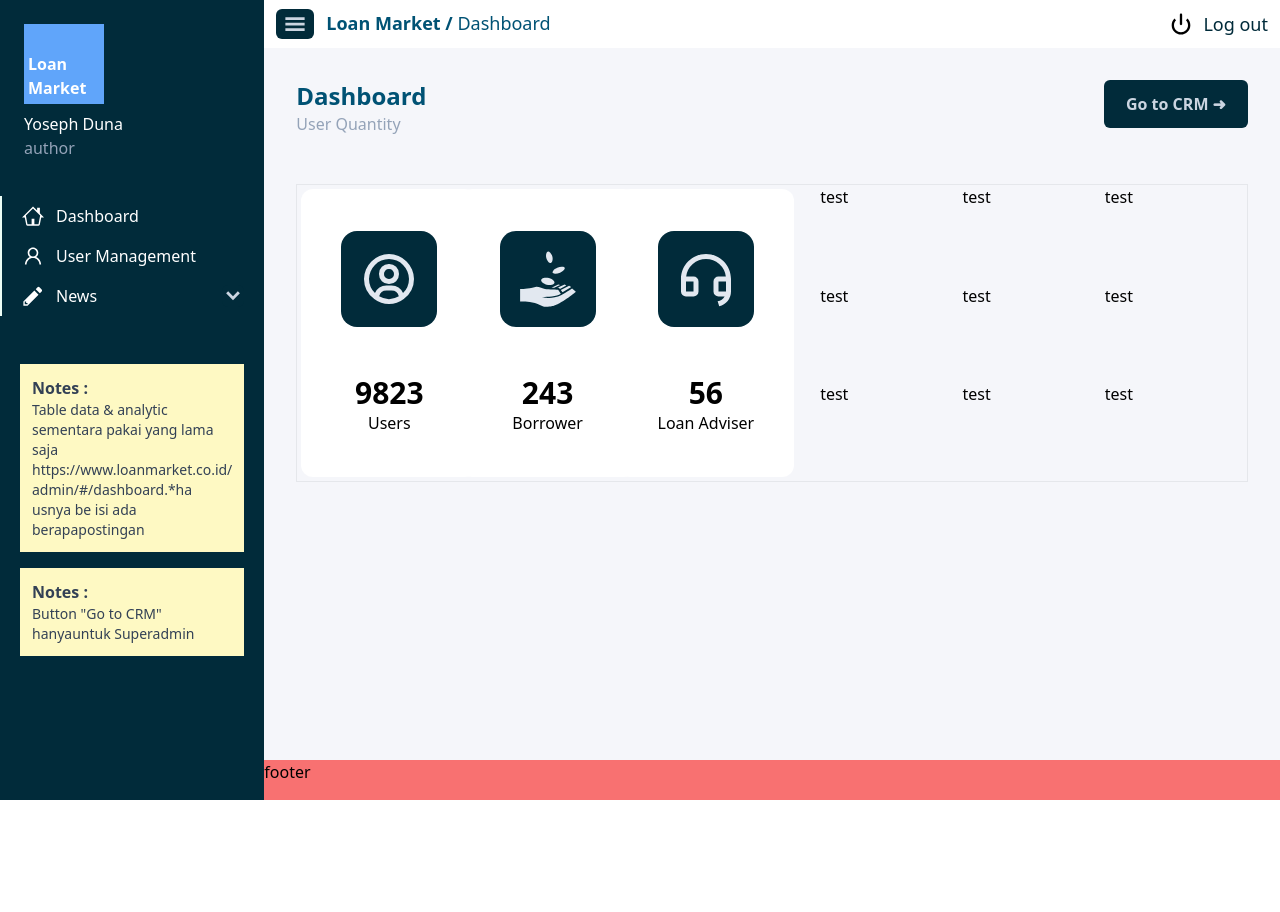
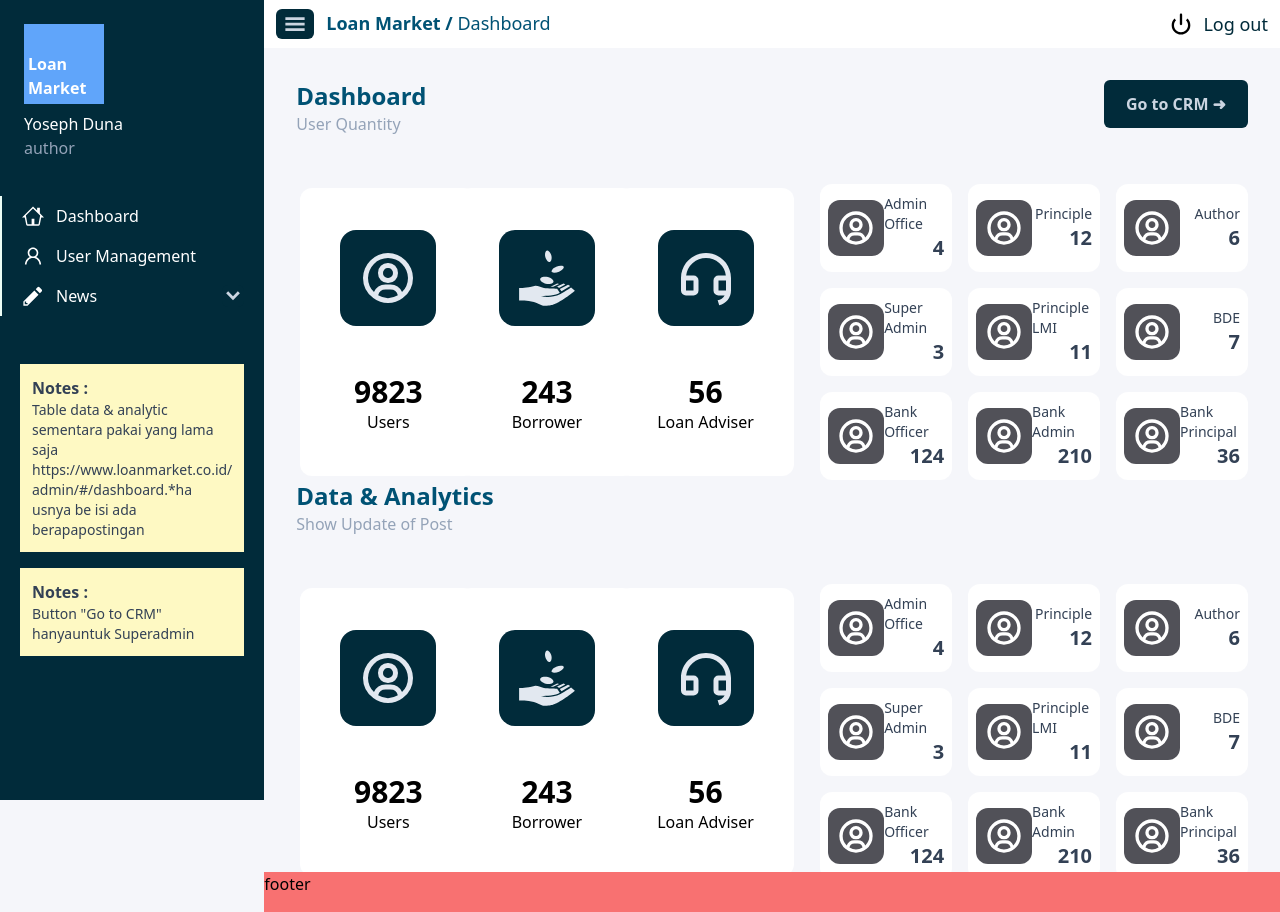
Before and after one commit to RendraAndriansyah/Loan-Market---assessment-, a React (Vite) app: page / in a window 1280 px wide. Before the commit the page ends 800 px from the top, so only its background shows below. Built offline with nearby package versions, Linux system fonts and the light colour scheme.

Commit message:
create homepage section 1

```diff
--- /dev/null
+++ b/src/components/fragments/CardRow.tsx
@@ -0,0 +1,19 @@
+type CardRowProps = {
+	icon: JSX.Element;
+	title: string;
+	value: number;
+};
+
+const CardRow = ({ icon, title, value }: CardRowProps) => {
+	return (
+		<div className="flex px-2 bg-white rounded-xl justify-between items-center">
+			<div className="bg-zinc-700/90 text-white p-2 rounded-xl">{icon}</div>
+			<div className="text-slate-700">
+				<h1 className="text-sm">{title}</h1>
+				<h1 className="text-right font-bold text-xl">{value}</h1>
+			</div>
+		</div>
+	);
+};
+
+export default CardRow;
--- a/src/pages/HomePages.tsx
+++ b/src/pages/HomePages.tsx
@@ -4,7 +4,56 @@ import Button from "../components/elements/Button";
 import CardColumn from "../components/fragments/CardColumn";
 import Layout from "../components/layouts/Layout";
 import { RiCustomerServiceLine } from "react-icons/ri";
+import CardRow from "../components/fragments/CardRow";
 function HomePages() {
+	const dummyCardRow = [
+		{
+			icon: <BiUserCircle size={40} />,
+			title: "Admin Office",
+			value: 4,
+		},
+		{
+			icon: <BiUserCircle size={40} />,
+			title: "Principle",
+			value: 12,
+		},
+		{
+			icon: <BiUserCircle size={40} />,
+			title: "Author",
+			value: 6,
+		},
+		{
+			icon: <BiUserCircle size={40} />,
+			title: "Super Admin",
+			value: 3,
+		},
+		{
+			icon: <BiUserCircle size={40} />,
+			title: "Principle LMI",
+			value: 11,
+		},
+		{
+			icon: <BiUserCircle size={40} />,
+			title: "BDE",
+			value: 7,
+		},
+		{
+			icon: <BiUserCircle size={40} />,
+			title: "Bank Officer",
+			value: 124,
+		},
+		{
+			icon: <BiUserCircle size={40} />,
+			title: "Bank Admin",
+			value: 210,
+		},
+		{
+			icon: <BiUserCircle size={40} />,
+			title: "Bank Principal",
+			value: 36,
+		},
+	];
+
 	return (
 		<Layout>
 			<>
@@ -20,22 +69,41 @@ function HomePages() {
 					</div>
 
 					{/* Cards */}
-					<div className="grid grid-cols-2 mt-12 gap-x-24 border">
+					<div className="grid grid-cols-2 mt-12 gap-x-24 ">
 						<div className="grid grid-cols-3 gap-12">
 							<CardColumn icon={<BiUserCircle size={60} />} value={9823} title="Users" />
 							<CardColumn icon={<GiReceiveMoney size={60} />} value={243} title="Borrower" />
 							<CardColumn icon={<RiCustomerServiceLine size={60} />} value={56} title="Loan Adviser" />
 						</div>
-						<div className="grid grid-cols-3 gap4">
-							<div>test</div>
-							<div>test</div>
-							<div>test</div>
-							<div>test</div>
-							<div>test</div>
-							<div>test</div>
-							<div>test</div>
-							<div>test</div>
-							<div>test</div>
+						<div className="grid grid-cols-3 gap-4">
+							{dummyCardRow.map((item, index) => (
+								<CardRow key={index} icon={item.icon} title={item.title} value={item.value} />
+							))}
+						</div>
+					</div>
+				</section>
+
+				{/* Section 2 */}
+				<section>
+					{/* Header */}
+					<div className="flex justify-between">
+						<div>
+							<h1 className="text-2xl font-semibold text-primary-100">Data & Analytics</h1>
+							<p className="text-slate-400">Show Update of Post</p>
+						</div>
+					</div>
+
+					{/* Cards */}
+					<div className="grid grid-cols-2 mt-12 gap-x-24 ">
+						<div className="grid grid-cols-3 gap-12">
+							<CardColumn icon={<BiUserCircle size={60} />} value={9823} title="Users" />
+							<CardColumn icon={<GiReceiveMoney size={60} />} value={243} title="Borrower" />
+							<CardColumn icon={<RiCustomerServiceLine size={60} />} value={56} title="Loan Adviser" />
+						</div>
+						<div className="grid grid-cols-3 gap-4">
+							{dummyCardRow.map((item, index) => (
+								<CardRow key={index} icon={item.icon} title={item.title} value={item.value} />
+							))}
 						</div>
 					</div>
 				</section>
```
